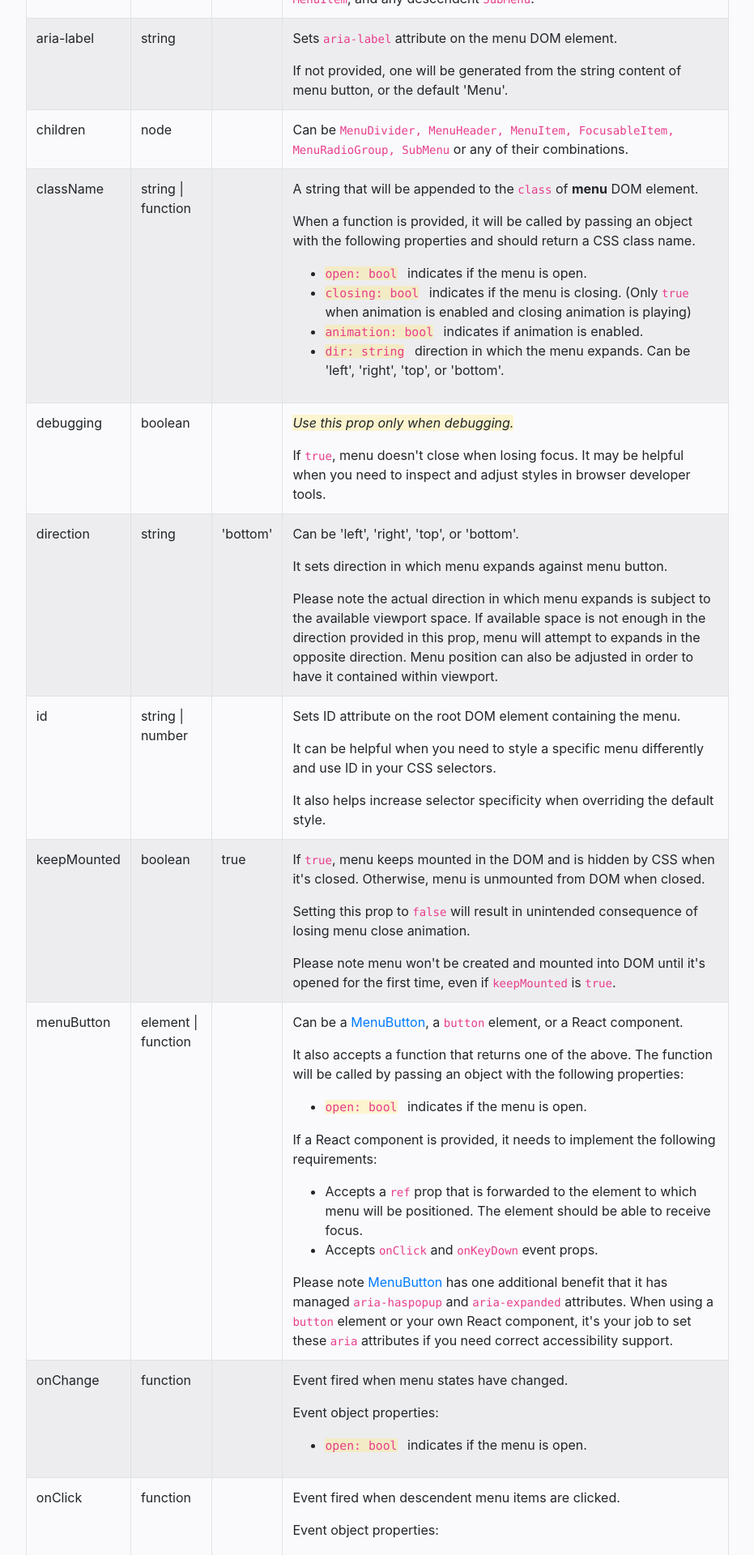
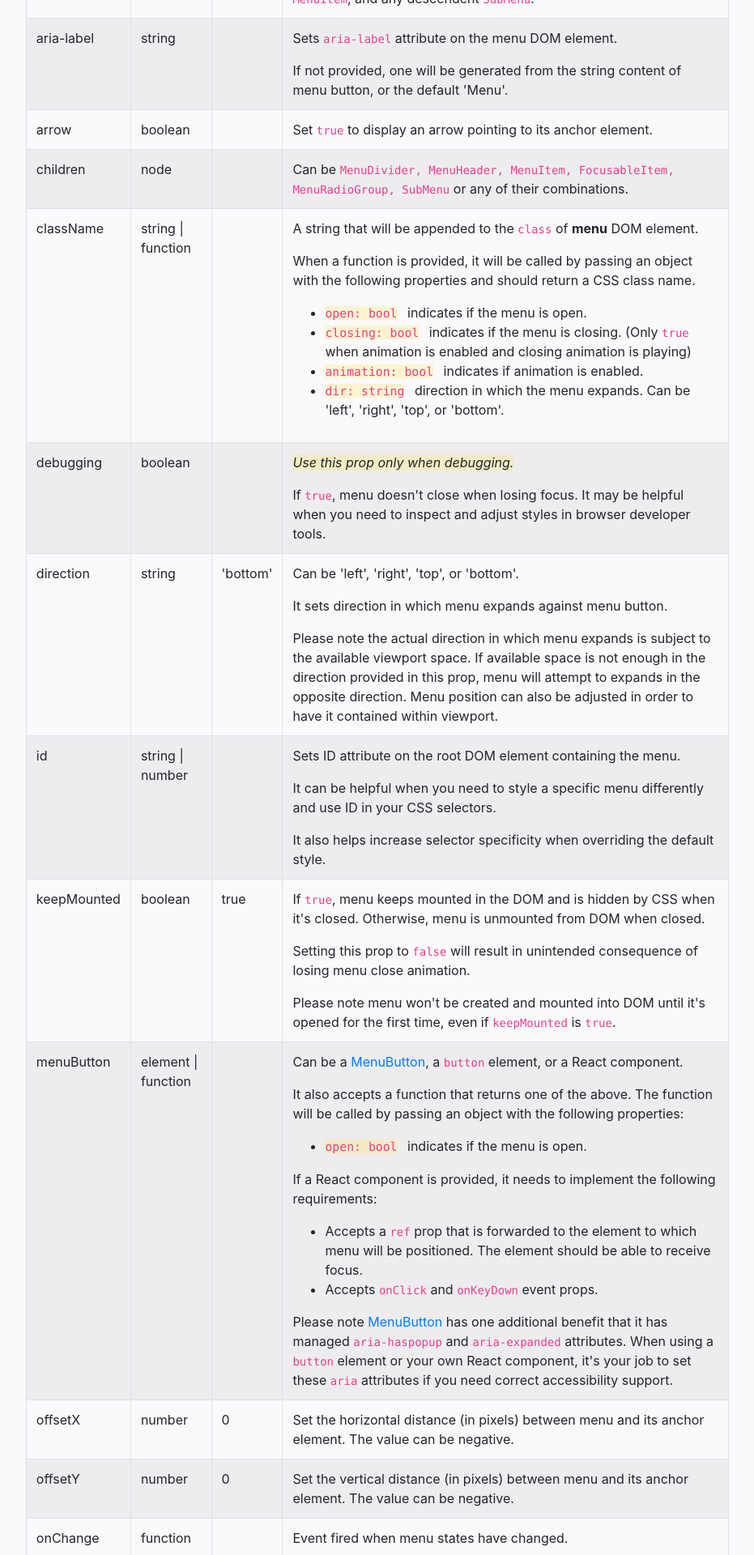
Before and after one commit to szhsin/react-menu, a React (Create React App) app in the folder example/: page /react-menu/docs in a window 1280 px wide. Shown: the part 720-2640 px from the top of the page at 81% size, without its empty margins (256-1187 px from the left). Built offline with nearby package versions, Linux system fonts and the light colour scheme.

Commit message:
Add documentation of arrow, offsetX, and offsetY props

```diff
--- a/example/src/data/documentation.js
+++ b/example/src/data/documentation.js
@@ -74,13 +74,6 @@
     </>
 };
 
-const menuChildrenProp = {
-    name: 'children',
-    type: 'node',
-    desc: <p>Can be <code>MenuDivider, MenuHeader, MenuItem, FocusableItem,
-    MenuRadioGroup, SubMenu</code> or any of their combinations.</p>
-};
-
 const onChangeProp = {
     name: 'onChange',
     type: 'function',
@@ -131,9 +124,35 @@
     }
 ];
 
+const commonMenuProps = [
+    {
+        name: 'arrow',
+        type: 'boolean',
+        desc: <p>Set <code>true</code> to display an arrow pointing to its anchor element.</p>
+    },
+    {
+        name: 'offsetX',
+        type: 'number',
+        defaultVal: 0,
+        desc: <p>Set the horizontal distance (in pixels) between menu and its anchor element. The value can be negative.</p>
+    },
+    {
+        name: 'offsetY',
+        type: 'number',
+        defaultVal: 0,
+        desc: <p>Set the vertical distance (in pixels) between menu and its anchor element. The value can be negative.</p>
+    },
+    {
+        name: 'children',
+        type: 'node',
+        desc: <p>Can be <code>MenuDivider, MenuHeader, MenuItem, FocusableItem,
+        MenuRadioGroup, SubMenu</code> or any of their combinations.</p>
+    }
+];
+
 const menuPropsBase = [
     ...styleProps('menu', menuModifiers),
-    menuChildrenProp,
+    ...commonMenuProps,
     {
         name: 'id',
         type: 'string | number',
@@ -333,8 +352,8 @@
     rows: [
         ...styleProps('submenu item', submenuModifiers),
         ...styleProps('submenu', menuModifiers, 'menuClassName', 'menuStyles'),
+        ...commonMenuProps,
         keepMountedProp,
-        menuChildrenProp,
         onChangeProp,
         {
             name: 'aria-label',
```
Also changed, not shown: 1 other file (tests, documents, lock files or other folders).
